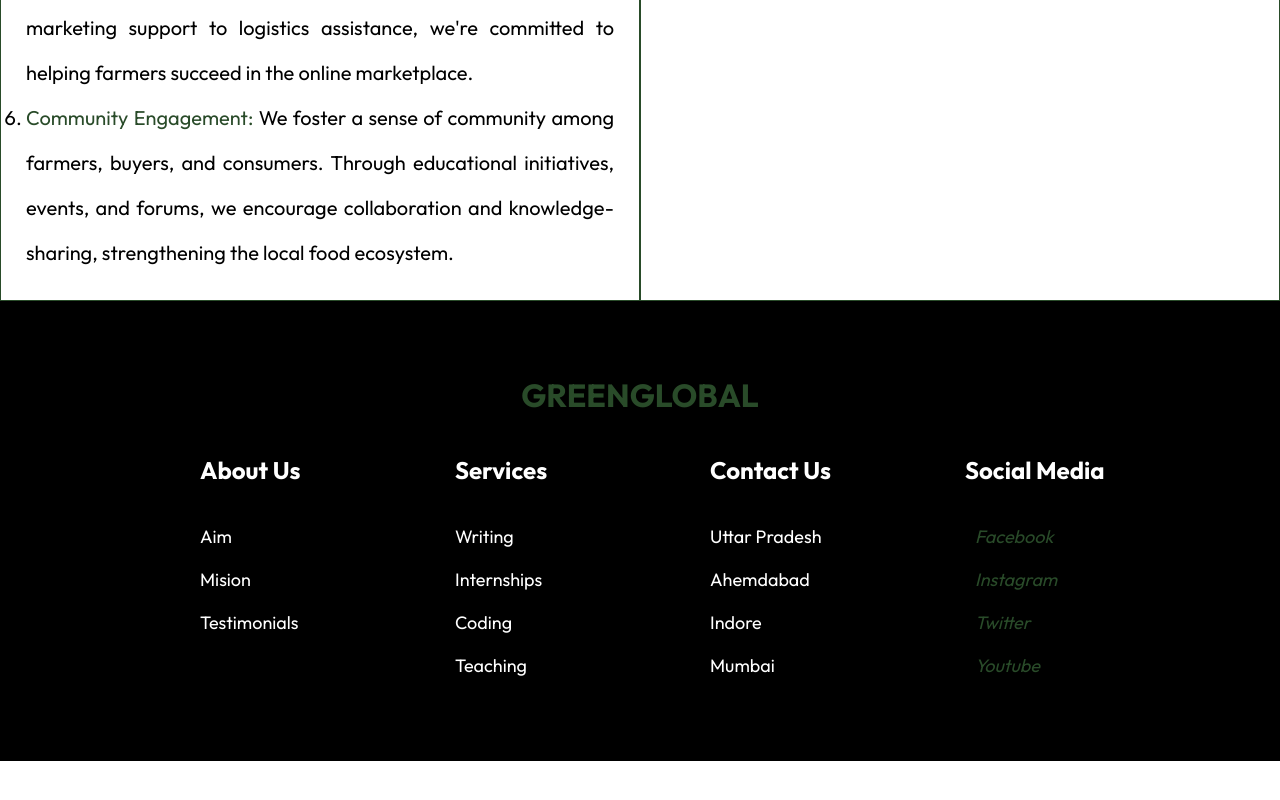
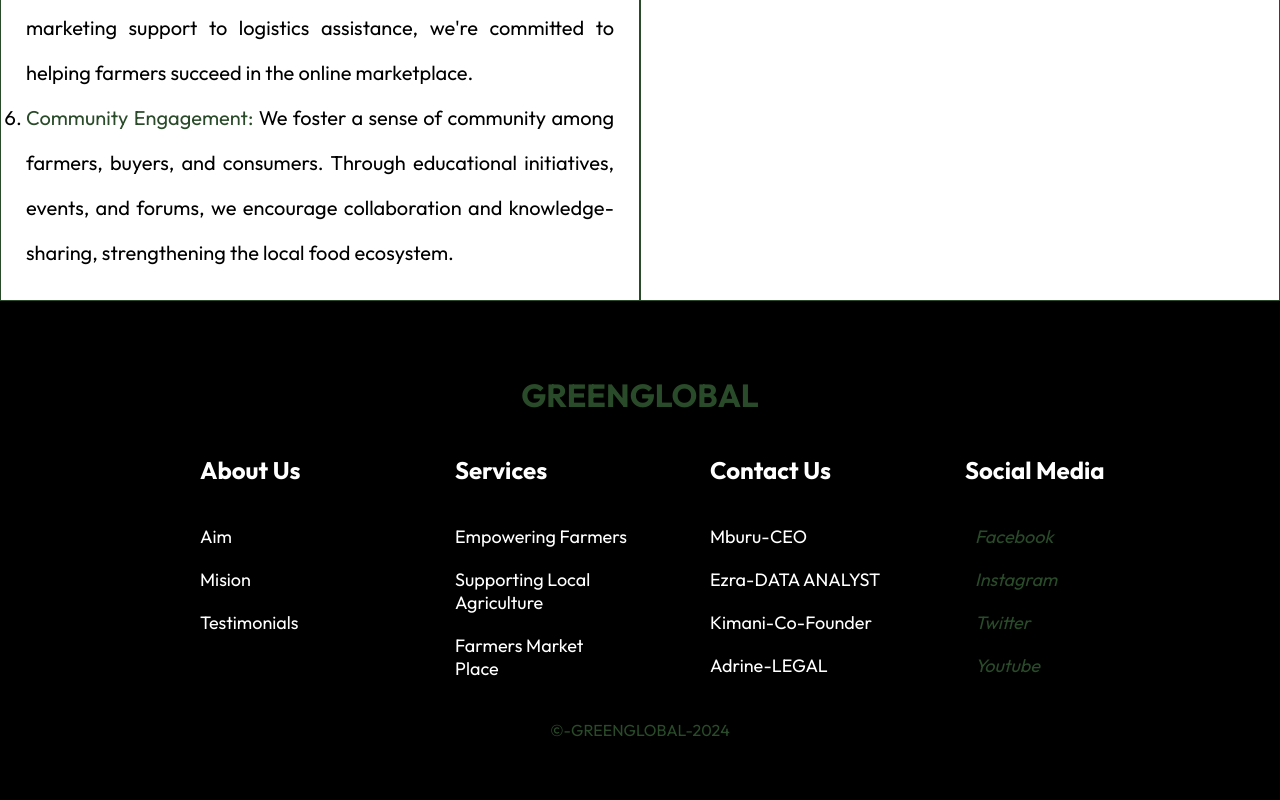
Before and after one commit to JohnMartin-19/green-global, a React (Create React App) app in the folder frontend/frontend/: page / in a window 1280 px wide. Shown: the part 1866-2666 px from the top of the page. Before the commit the page ends 2627 px from the top, so only its background shows below. Built offline with nearby package versions, Linux system fonts and the light colour scheme.

Commit message:
footer,done!

```diff
--- a/frontend/frontend/src/components/Footer.jsx
+++ b/frontend/frontend/src/components/Footer.jsx
@@ -39,31 +39,29 @@ function Footer(){
 					<Column>
 						<Heading>Services</Heading>
 						<FooterLink href="#">
-							Writing
+							Empowering Farmers
 						</FooterLink>
 						<FooterLink href="#">
-							Internships
+							Supporting Local Agriculture
 						</FooterLink>
 						<FooterLink href="#">
-							Coding
+							Farmers Market Place
 						</FooterLink>
-						<FooterLink href="#">
-							Teaching
-						</FooterLink>
+
 					</Column>
 					<Column>
 						<Heading>Contact Us</Heading>
 						<FooterLink href="#">
-							Uttar Pradesh
+							Mburu-CEO
 						</FooterLink>
 						<FooterLink href="#">
-							Ahemdabad
+							Ezra-DATA ANALYST
 						</FooterLink>
 						<FooterLink href="#">
-							Indore
+							Kimani-Co-Founder
 						</FooterLink>
 						<FooterLink href="#">
-							Mumbai
+							Adrine-LEGAL
 						</FooterLink>
 					</Column>
 					<Column>
@@ -115,6 +113,8 @@ function Footer(){
 					</Column>
 				</Row>
 			</FooterContainer>
+            <div className="cc" style={{color:'#294B29',textAlign: "center",
+					marginTop: "20px"}}>&copy;-GREENGLOBAL-2024</div>
 		</Box>
 	);
 };
```
